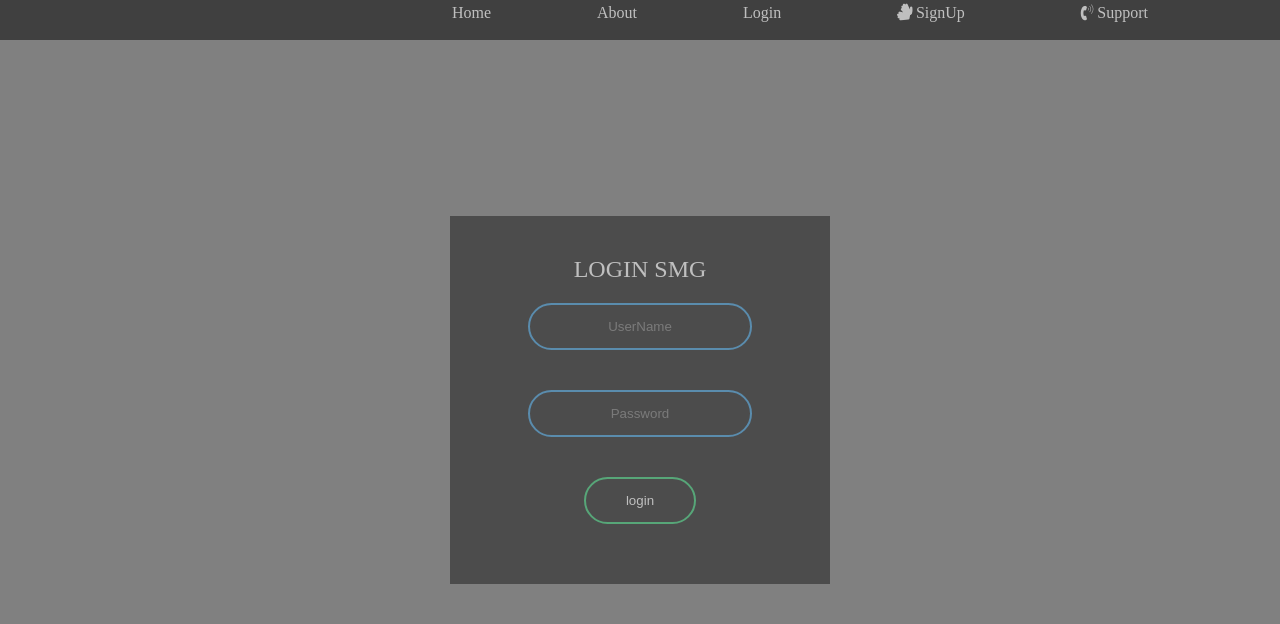
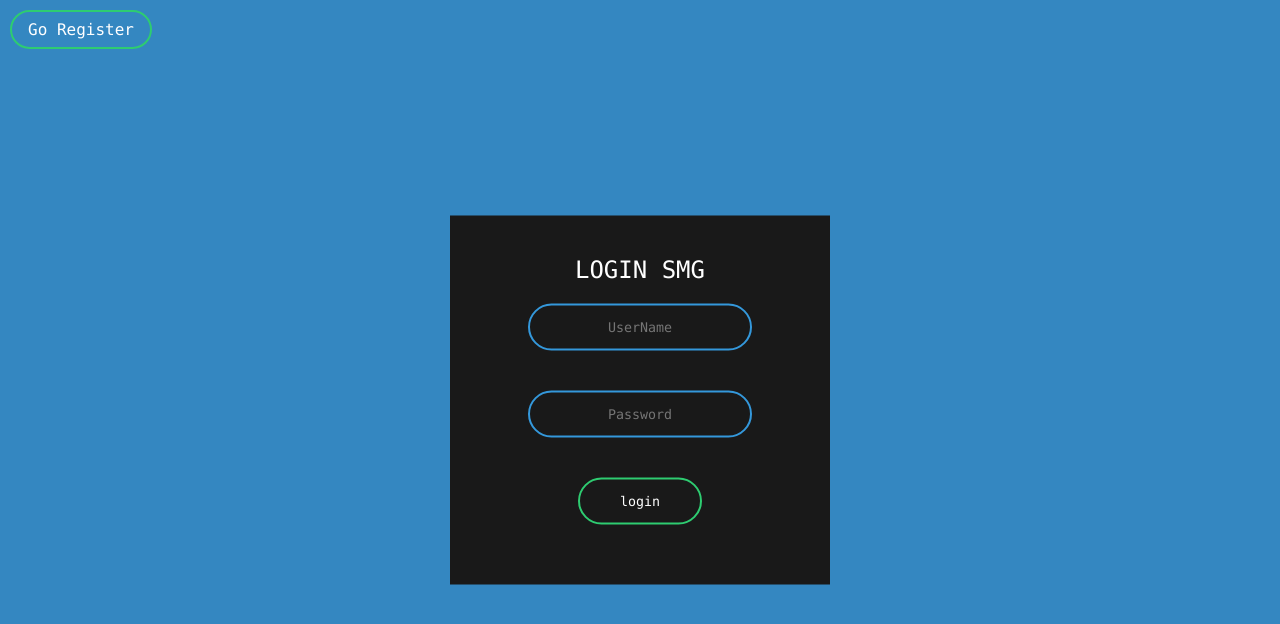
Before and after one commit to ctstolfa/SocialMatcherForGamers, a Django app: page /login in a window 1280 px wide. Shown: the top 624 px of the page. Run offline with Django 4.2, Linux system fonts and the light colour scheme; some libraries are stand-ins or nearby versions.

Commit message:
Added New Formatting to Register and Login Pages

```diff
--- a/SMG/smg_app/forms.py
+++ b/SMG/smg_app/forms.py
@@ -21,7 +21,7 @@ class ExtendedUserCreationForm(UserCreationForm):
 class UserProfileForm(forms.ModelForm):
     class Meta:
         model = Account
-        fields = ('genres', 'schedule', 'time', 'role', 'gameStyle')
+        fields = ('genres', 'schedule', 'time', 'gameStyle')
 
 
 class UpdateUserForm(forms.ModelForm):
--- a/SMG/smg_app/views.py
+++ b/SMG/smg_app/views.py
@@ -20,12 +20,13 @@ def register(request):
     if request.method == "POST":
         form = ExtendedUserCreationForm(request.POST)
         profile_form = UserProfileForm(request.POST)
-
+        print("test")
         if form.is_valid() and profile_form.is_valid():
             user = form.save()
-
             profile = profile_form.save(commit=False)
             profile.user = user
+            profile.role = 0
+            print(profile)
             profile.save()
 
             friend = Friend(current_user=user)
--- a/SMG/templates/loginPage.html
+++ b/SMG/templates/loginPage.html
@@ -21,9 +21,8 @@
             padding: 0;
         }
         body{
-            background-color: gray;
-            font-family: AppleSystemUIFont;
-            opacity: 0.5;
+            background-color: rgb(52, 135, 193);
+            font-family: "Bitstream Vera Sans Mono", Monaco, "Courier New", Courier, monospace;
         }
         .nav-wrapper{
             background-color: black;
@@ -74,6 +73,7 @@
               display: block;
               margin: 20px auto;
               text-align: center;
+              font-family: "Bitstream Vera Sans Mono", Monaco, "Courier New", Courier, monospace;
               border: 2px solid #3498db;
               padding: 14px 10px;
               width: 200px;
@@ -92,6 +92,7 @@
               display: block;
               margin: 20px auto;
               text-align: center;
+              font-family: "Bitstream Vera Sans Mono", Monaco, "Courier New", Courier, monospace;
               border: 2px solid #2ecc71;
               padding: 14px 40px;
               outline: none;
@@ -133,8 +134,27 @@
                   font-family: AppleSystemUIFont;
                   font-size: 2em;
                   font-weight: 700;
+              }
           }
-          }
+
+          .go_reg {
+          background-color: rgb(52, 135, 193);
+          border: 2px solid #2ecc71;
+          color: white;
+          padding: 8px 16px;
+          margin: 10px;
+          text-align: center;
+          text-decoration: none;
+          display: inline-block;
+          font-size: 16px;
+          font-family: "Bitstream Vera Sans Mono", Monaco, "Courier New", Courier, monospace;
+          border-radius: 24px;
+          transition: 0.25s;
+        }
+        .go_reg:hover {
+            background-color: #2ecc71;
+        }
+
     </style>
 </head>
 <body>
@@ -148,24 +168,26 @@
 {#<h4>You're successfully logged in</h4>#}
 {#{% endif %}#}
 
-<header class="nav-wrapper">
-    <div class="nav-internal-wrapper">
-        <ul class="nav-internal-ul-wrapper ">
-              <li>Welcome to SMG </li>
-        </ul>
+<!--<header class="nav-wrapper">-->
+<!--    <div class="nav-internal-wrapper">-->
+<!--        <ul class="nav-internal-ul-wrapper ">-->
+<!--              <li>Welcome to SMG </li>-->
+<!--        </ul>-->
 
-        <ul>
-            <li class="home"><a href="#"> Home  </a></li>
-           <li class="about"><a href="#"> About </a></li>
-            <li class="login"><a href="/"> Login</a></li>
-           <li class="signin"><a href="/register"> SignUp</a></li>
-           <li class="support"><a href="#"> Support</a></li>
-        </ul>
-    </div>
-</header>
+<!--        <ul>-->
+<!--            <li class="home"><a href="#"> Home  </a></li>-->
+<!--           <li class="about"><a href="#"> About </a></li>-->
+<!--            <li class="login"><a href="/"> Login</a></li>-->
+<!--           <li class="signin"><a href="/register"> SignUp</a></li>-->
+<!--           <li class="support"><a href="#"> Support</a></li>-->
+<!--        </ul>-->
+<!--    </div>-->
+<!--</header>-->
 <section class="first-section-wrapper">
     <div class="first-section-internal-wrapper">
-
+        <a href="/register">
+        <button class="go_reg" type="button">Go Register</button>
+        </a>
         <form class="login-wrapper" method="post" action="{% url 'login' %}">
 
               {% csrf_token %}
```
Also changed, not shown: SMG/templates/signUp.html (+25 -4 lines).
